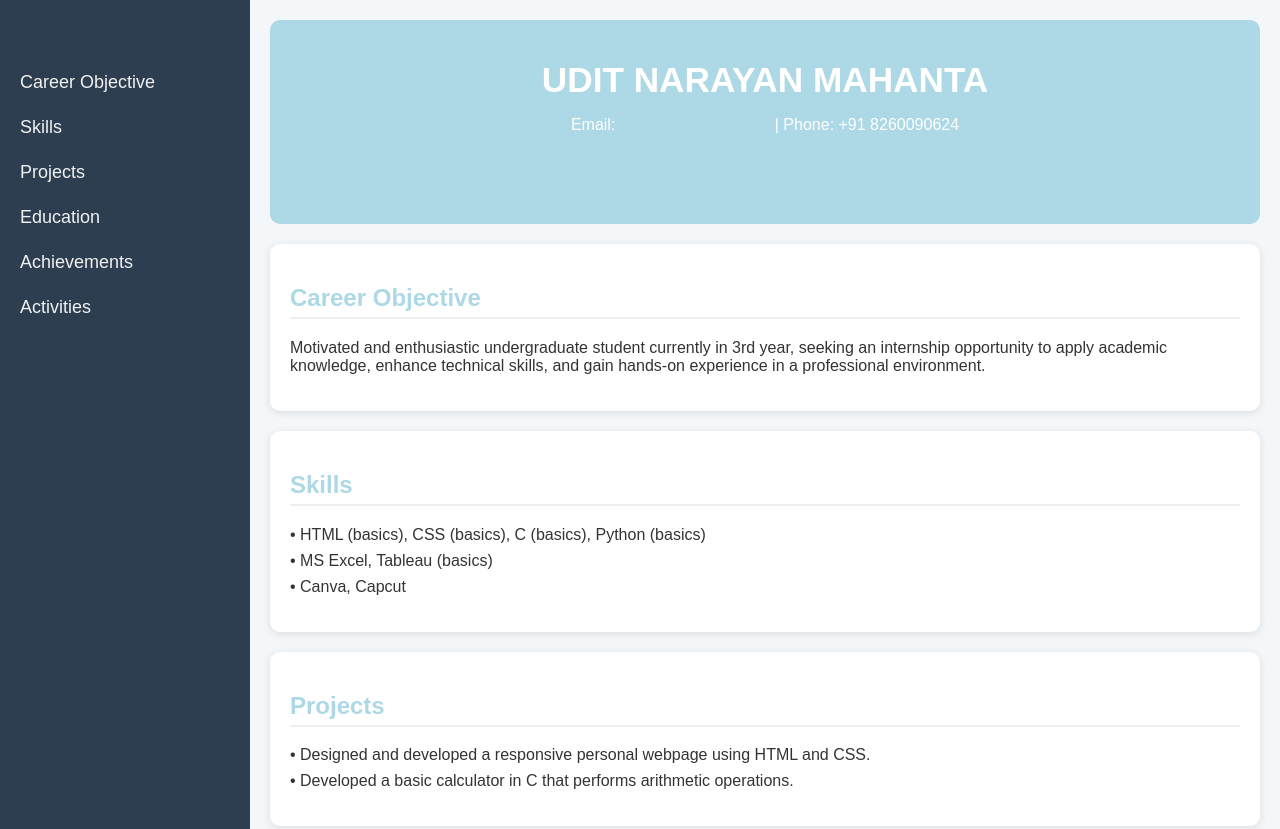
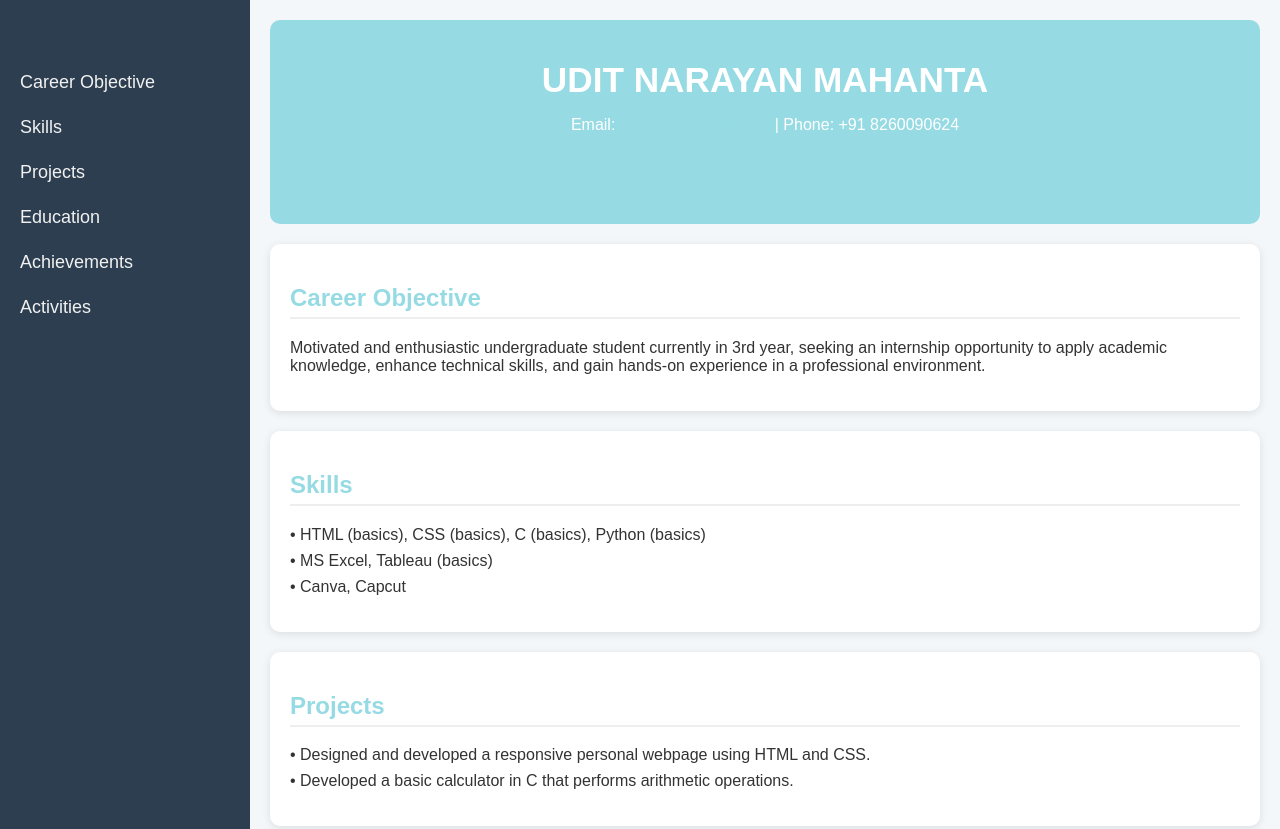
Before and after one commit to iamunm/udit-webpage, a plain HTML site: page index.html in a window 1280 px wide. Shown: the top 829 px of the page. Drawn offline with Linux system fonts and the light colour scheme.

Commit message:
Update index.html

```diff
--- a/index.html
+++ b/index.html
@@ -61,7 +61,7 @@
     }
 
     header {
-      background:#ADD8E6;
+      background:#96dbe3;
       color: white;
       padding: 40px 20px;
       text-align: center;
@@ -82,7 +82,7 @@
     }
 
     h2 {
-      color: #ADD8E6;
+      color: #96dbe3;
       border-bottom: 2px solid #eee;
       padding-bottom: 5px;
     }
@@ -97,7 +97,7 @@
     }
 
     a {
-      color: #ADD8E6;
+      color: #96dbe3;
       text-decoration: none;
     }
 
```
